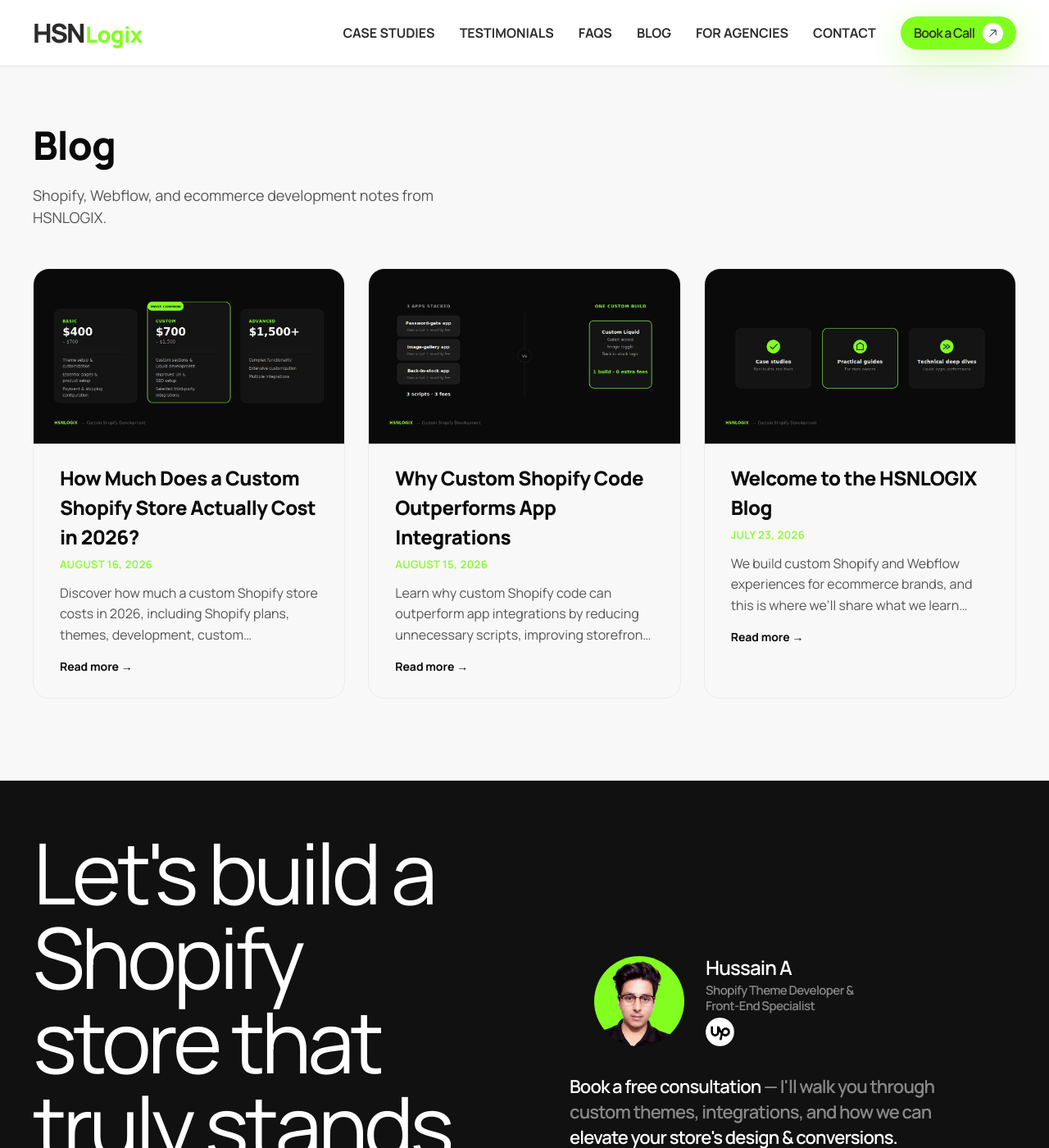
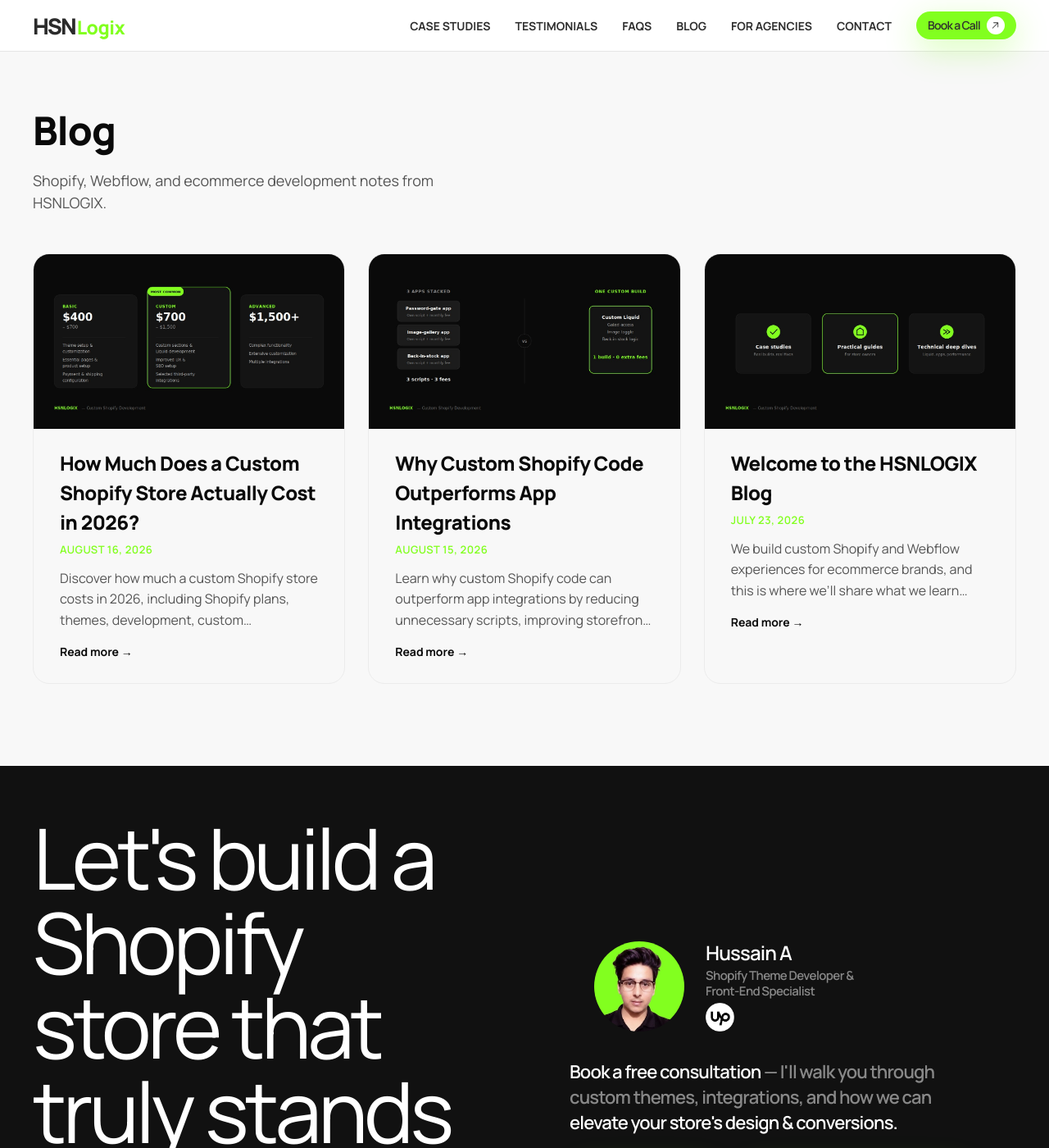
Before and after one commit to gr8ahmad/hsnlogix, a Jekyll site: the page built from blog/index.html, in a window 1280 px wide and 1400 px high. Shown: the whole window at 82% size. Built offline with Jekyll 4.4.1, drawn with Linux system fonts in a browser that asks for light colours; a script that is not in the unit is left out.

Commit message:
Remove highlight-mark from hero headline, tighten hero spacing, shrink header
Unwrap highlight-mark span from growth to plain text in the customer-first
hero headline. Remove min-height: 100vh from .customer-hero so the stats
ticker is visible in the initial viewport at 1440x900 and 1366x768.
Reduce .customer-hero__inner padding 90px to 52px, headline margin-bottom
24px to 16px, subhead margin-bottom 36px to 24px. Shrink header ~12-15%:
nav link font-size 16px to 14px, logo-hsn 32px to 27px, logo-logix 27px to
23px, site-header__inner padding 20px to 14px, logo img height 50px to 43px,
header-cta padding/font/icon proportionally reduced.

Co-Authored-By: Claude Sonnet 4.6 <noreply@anthropic.com>

```diff
--- a/index.html
+++ b/index.html
@@ -115,7 +115,7 @@ Cal("init", {origin:"https://cal.com"});
         <div class="container customer-hero__inner">
             <div class="hero-agency-grid">
                 <div class="hero-agency-text">
-                    <h1 class="customer-hero__headline">Your Shopify store shouldn't hold your <span class="highlight-mark">growth</span> back.</h1>
+                    <h1 class="customer-hero__headline">Your Shopify store shouldn't hold your growth back.</h1>
                     <p class="customer-hero__subhead">We build and scale Shopify stores with custom development, performance engineering, and AI-powered solutions, for brands that need more than off-the-shelf themes and apps.</p>
                     <div class="customer-hero__cta-group">
                         <a href="#" data-cal-link="hsnlogix" data-cal-config='{"layout":"month_view"}' rel="noopener" class="cta-button">
--- a/style-additions.css
+++ b/style-additions.css
@@ -80,7 +80,7 @@
 }
 
 .customer-hero__inner {
-    padding: 90px 40px;
+    padding: 52px 40px;
     width: 100%;
     box-sizing: border-box;
 }
@@ -93,7 +93,7 @@
     line-height: 1.15;
     color: #0A0A0A;
     max-width: 700px;
-    margin: 0 0 24px;
+    margin: 0 0 16px;
 }
 
 .customer-hero__subhead {
@@ -104,7 +104,7 @@
     line-height: 1.55;
     color: #5A5A5A;
     max-width: 480px;
-    margin: 0 0 36px;
+    margin: 0 0 24px;
 }
 
 .customer-hero__cta-group {
@@ -170,9 +170,7 @@
 }
 
 @media (min-width: 641px) {
-    .customer-hero {
-        min-height: 100vh;
-    }
+    /* min-height: 100vh removed so the stats ticker is visible on initial viewport */
 }
 
 /* Tablet and mobile: stack the copy above the (empty) visual column, and
--- a/style.css
+++ b/style.css
@@ -61,7 +61,7 @@ body {
 }
 
 .site-header__logo img {
-  height: 50px;
+  height: 43px;
   object-fit: contain;
 }
 
@@ -76,7 +76,7 @@ body {
 .site-header__link {
   font-family: 'Manrope', sans-serif;
   font-weight: 700;
-  font-size: 16px;
+  font-size: 14px;
   color: #2f2f2f;
   text-decoration: none;
   transition: color 0.2s ease;
@@ -104,10 +104,10 @@ body {
  display: flex;
  align-items: center;
  justify-content: space-between;
- padding: 20px 40px;
+ padding: 14px 40px;
  }
 .site-header__logo {
- max-width: 120px;
+ max-width: 102px;
  }
 .site-header__btn a {
  background-color: rgb(130, 255, 31);
@@ -136,7 +136,7 @@ body {
         }
 
         .logo-hsn {
-            font-size: 32px;
+            font-size: 27px;
             font-weight: 800;
             color: #2B2B2B;
             letter-spacing: -2px;
@@ -144,7 +144,7 @@ body {
         }
 
         .logo-logix {
-            font-size: 27px;
+            font-size: 23px;
             font-weight: 800;
             color: #82ff1f;
             letter-spacing: -.5px;
@@ -3513,21 +3513,21 @@ footer .profile-name h3{
   /*transform: translateY(-1px);*/
 }
 .header-cta {
-    height: 30px;
-    padding: 20px 16px;
+    height: 26px;
+    padding: 17px 14px;
 }
 .header-cta .button-text p {
-    font-size: 16px;
+    font-size: 14px;
 }
 .header-cta .button-text {
-  padding: 0 10px 0 0;
+  padding: 0 8px 0 0;
 }
 .header-cta .button-icon {
-    width: 25px;
-    height: 25px;
+    width: 22px;
+    height: 22px;
 }
 .header-cta .button-icon svg {
-    width: 15px;
+    width: 13px;
 }
 .TextShape-node.hero-circle-anim {
     display: ;
```
